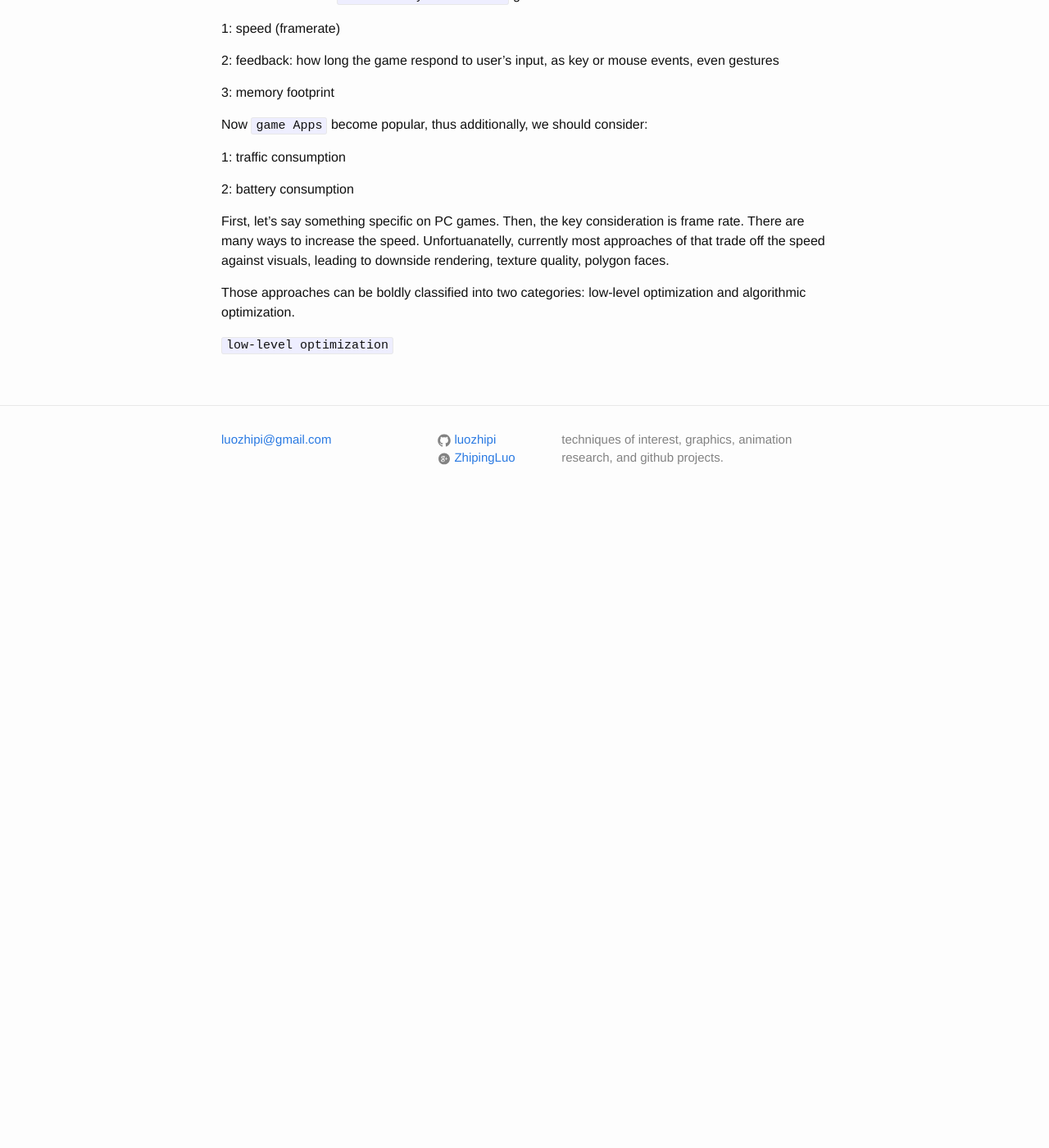
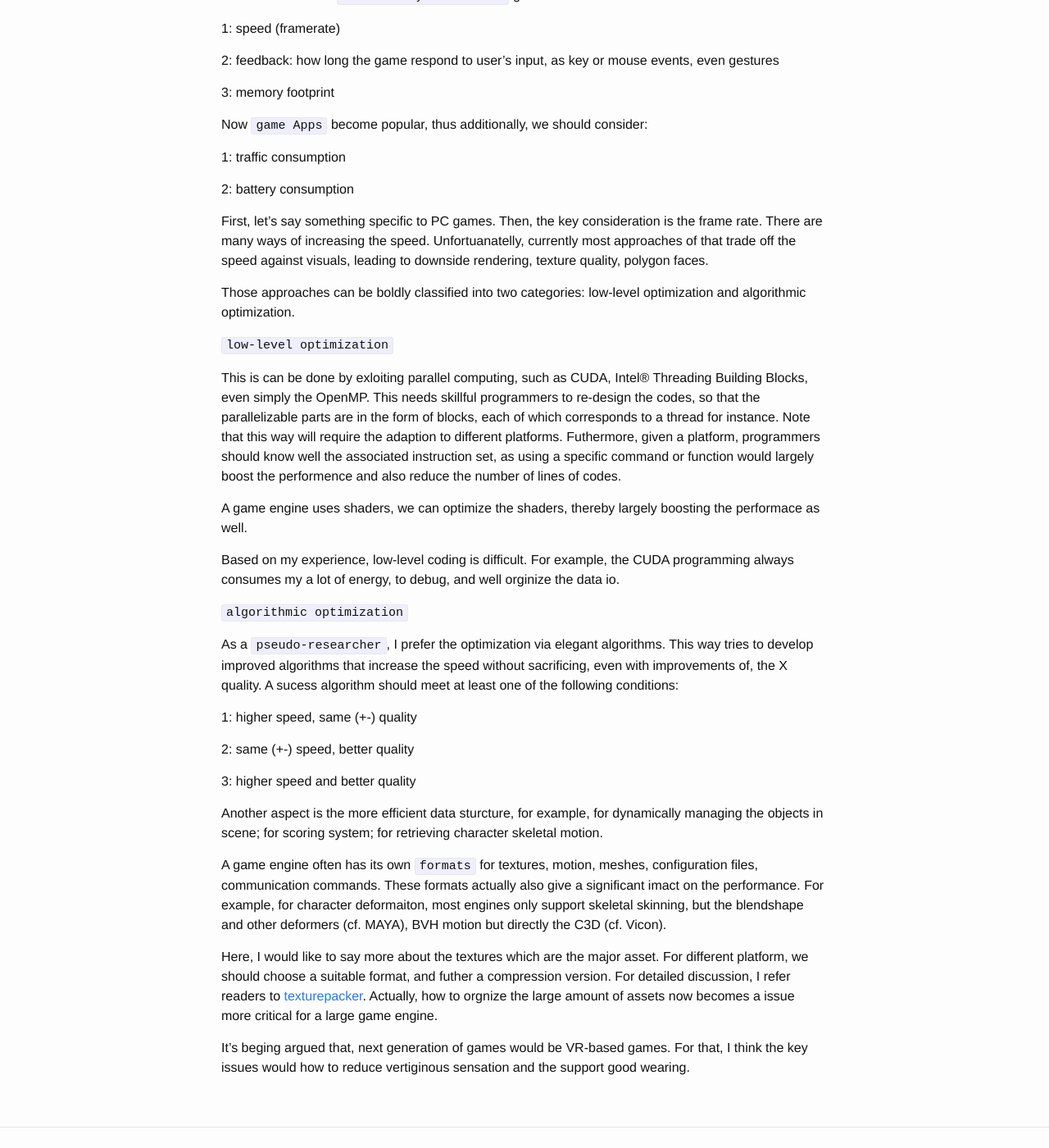
Before and after one commit to luozhipi/luozhipi.github.io, a Jekyll site: the page built from _posts/2015-09-02-gameopt.markdown, in a window 1280 px wide and 1400 px high, scrolled down 428 px. Shown: the whole window at 82% size. Built offline with Jekyll 4.4.1, drawn with Linux system fonts in a browser that asks for light colours; before the commit the page ends 1058 px from its top, so only the background shows below that.

Commit message:
Update 2015-09-02-gameopt.markdown

```diff
--- a/_posts/2015-09-02-gameopt.markdown
+++ b/_posts/2015-09-02-gameopt.markdown
@@ -21,8 +21,34 @@ Now `game Apps` become popular, thus additionally, we should consider:
 
 2: battery consumption
 
-First, let's say something specific on PC games. Then, the key consideration is frame rate. There are many ways to increase the speed. Unfortuanatelly, currently most approaches of that trade off the speed against visuals, leading to downside rendering, texture quality, polygon faces.
+First, let's say something specific to PC games. Then, the key consideration is the frame rate. There are many ways of increasing the speed. Unfortuanatelly, currently most approaches of that trade off the speed against visuals, leading to downside rendering, texture quality, polygon faces.
 
 Those approaches can be boldly classified into two categories: low-level optimization and algorithmic optimization.
 
 `low-level optimization`
+
+This is can be done by exloiting parallel computing, such as CUDA, Intel® Threading Building Blocks, even simply the OpenMP. This needs skillful programmers to re-design the codes, so that the parallelizable parts are in the form of blocks, each of which corresponds to a thread for instance. Note that this way will require the adaption to different platforms. Futhermore, given a platform, programmers should know well the associated instruction set, as using a specific command or function would largely boost the performence and also reduce the number of lines of codes.
+
+A game engine uses shaders, we can optimize the shaders, thereby largely boosting the performace as well.
+
+Based on my experience, low-level coding is difficult. For example, the CUDA programming always consumes my a lot of energy, to debug, and well orginize the data io.
+
+`algorithmic optimization`
+
+As a `pseudo-researcher`, I prefer the optimization via elegant algorithms. This way tries to develop improved algorithms that increase the speed without sacrificing, even with improvements of, the X quality. A sucess algorithm should meet at least one of the following conditions:
+
+1: higher speed, same (+-) quality
+
+2: same (+-) speed, better quality
+
+3: higher speed and better quality
+
+Another aspect is the more efficient data sturcture, for example, for dynamically managing the objects in scene; for scoring system; for retrieving character skeletal motion.
+
+A game engine often has its own `formats` for textures, motion, meshes, configuration files, communication commands. These formats actually also give a significant imact on the performance. For example, for character deformaiton, most engines only support skeletal skinning, but the blendshape and other deformers (cf. MAYA), BVH motion but directly the C3D (cf. Vicon).
+
+Here, I would like to say more about the textures which are the major asset. For different platform, we should choose a suitable format, and futher a compression version. For detailed discussion, I refer readers to [texturepacker]. Actually, how to orgnize the large amount of assets now becomes a issue more critical for a large game engine.
+
+It's beging argued that, next generation of games would be VR-based games. For that, I think the key issues would how to reduce vertiginous sensation and the support good wearing.
+
+[texturepacker]: https://www.codeandweb.com/texturepacker
```
